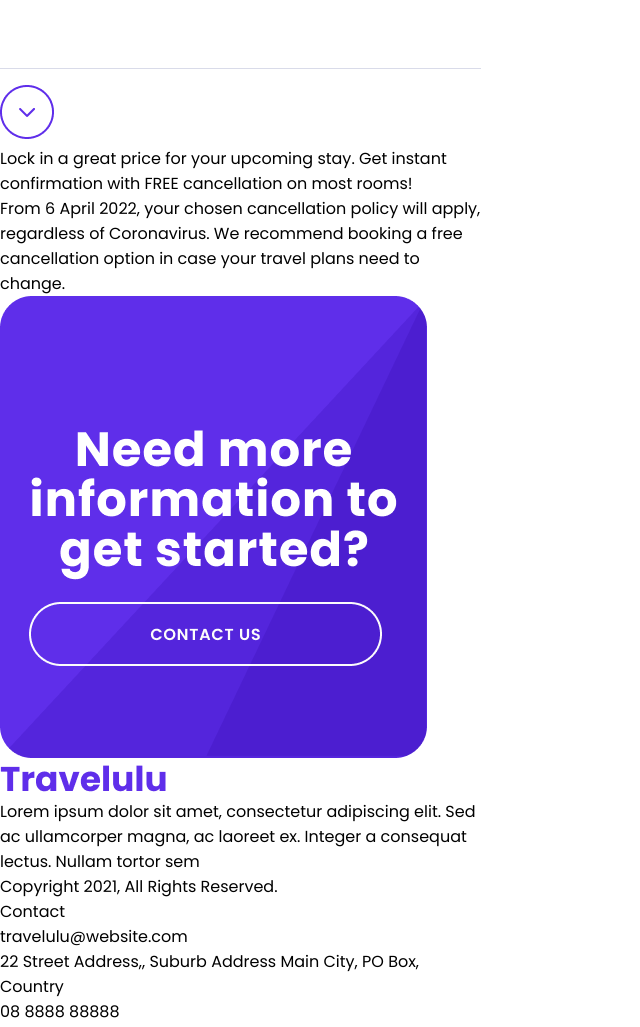
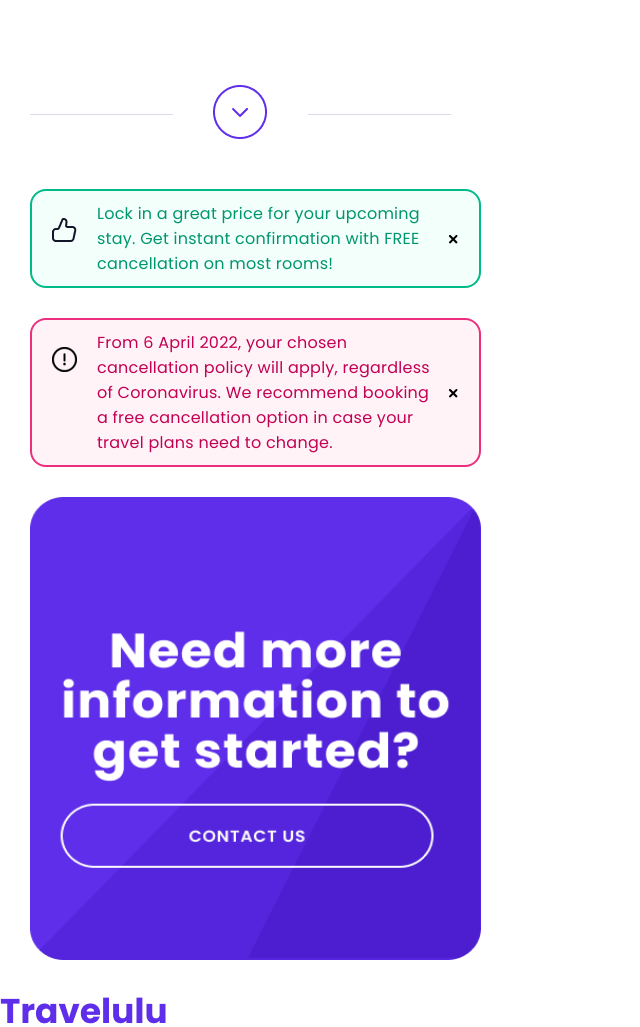
Before and after one commit to romeitas/202210-W3-maria-bragado, a website: page index.html in a window 1280 px wide. Shown: the part 3034-4061 px from the top of the page, without its empty margins (0-640 px from the left). Drawn offline with Linux system fonts and the light colour scheme.

Commit message:
Block6 updated

```diff
--- a/index.html
+++ b/index.html
@@ -293,27 +293,66 @@
             <button class="search-block5__submit--button">Make a booking</button>
         </div>
         </div>
+            <div class="contact--block6">
+                <div class="contact--block6__logo--box">
+                    <img
+                        class="contact--block6__line"
+                        src="/assets/Linebuttonicon.png"
+                        alt="linea icono"
+                    />
+                    <img
+                        class="contact--block6__logo"
+                        src="assets/ButtonwithIconOnly.png"
+                        alt="icono circulo"
+                    />
+                    <img
+                        class="contact--block6__line"
+                        src="/assets/Linebuttonicon.png"
+                        alt="linea icono"
+                    />
+                </div>
 
+                <div class="contact--block6__offer">
+                    <img
+                        class="contact--block6__ok"
+                        src="/assets/Rectangle330.png"
+                        alt=" ok"
+                    />
 
-            <div class="block6">
-                <img
-                    class="block6__logo"
-                    src="assets/ButtonwithIconOnly.png"
-                    alt="icono circulo"
-                />
-
-                <p class="block6__offer">
+                    <p class="contact--block6__offer-text">
                     Lock in a great price for your upcoming stay. Get instant
                     confirmation with FREE cancellation on most rooms!
-                </p>
-                <p class="block6__warning">
+                    </p>
+                    <img
+                        class="contact--block6__close"
+                        src="/assets/Close.png"
+                        alt=" x"
+                    />
+                </div>
+
+                <div class="contact--block6__warning">
+                    <img
+                        class="contact--block6__exclamation"
+                        src="/assets/exclamacion.png"
+                        alt="exclamation"
+                    />
+                    <p class="contact--block6__warning-text">
                     From 6 April 2022, your chosen cancellation policy will
                     apply, regardless of Coronavirus. We recommend booking a
                     free cancellation option in case your travel plans need to
                     change.
-                </p>
+                    </p>
+                    <img
+                        class="contact--block6__close"
+                        src="/assets/Close.png"
+                        alt=" x"
+                    />
+
+                </div>
+
+
                 <img
-                    class="bloc6__image--contact"
+                    class="contact--block6__image--contact"
                     src="assets/ContactBox.png"
                     alt="contacto"
                 />
--- a/scss/style.scss
+++ b/scss/style.scss
@@ -301,3 +301,82 @@ header {
     margin-bottom: 0px;
     margin-top: 15px;
 }
+
+.search-block5 {
+    border-bottom: none;
+}
+
+.contact--block6 {
+    margin-left: 30px;
+    .contact--block6__logo--box {
+        width: 481px;
+        margin-bottom: 43px;
+        .contact--block6__line {
+            margin-bottom: 5%;
+        }
+        .contact--block6__logo {
+            margin-right: 36px;
+            margin-left: 36px;
+        }
+    }
+
+    .contact--block6__offer {
+        display: flex;
+        flex-direction: row;
+        align-items: center;
+        background: #f2fffb;
+        border: 2px solid #00ba88;
+        border-radius: 16px;
+        margin-bottom: 30px;
+        .contact--block6__offer-text {
+            margin-top: 10px;
+            margin-bottom: 10px;
+            margin-left: 20px;
+            margin-right: 15px;
+            color: #00966d;
+            font-weight: 500;
+            letter-spacing: 0.25px;
+        }
+        .contact--block6__close {
+            margin-right: 20px;
+        }
+        .contact--block6__ok {
+            margin-left: 20px;
+            align-self: flex-start;
+            margin-top: 27px;
+        }
+    }
+
+    .contact--block6__warning {
+        display: flex;
+        flex-direction: row;
+        align-items: center;
+        background: #fff3f8;
+        border: 2px solid #ed2e7e;
+        border-radius: 16px;
+        margin-bottom: 30px;
+
+        .contact--block6__warning-text {
+            margin-top: 10px;
+            margin-bottom: 10px;
+            margin-left: 20px;
+            margin-right: 10px;
+            color: #c30052;
+            font-weight: 500;
+            letter-spacing: 0.25px;
+        }
+        .contact--block6__close {
+            margin-right: 20px;
+        }
+        .contact--block6__exclamation {
+            margin-left: 20px;
+            align-self: flex-start;
+            margin-top: 27px;
+        }
+    }
+    .contact--block6__image--contact {
+        width: 451px;
+        height: 463.06px;
+        margin-bottom: 30px;
+    }
+}
```
Also changed, not shown: assets/Close.png (added), assets/Linebuttonicon.png (added), assets/Rectangle330.png (added), assets/exclamacion.png (added), css/style.css, 1 other file.
